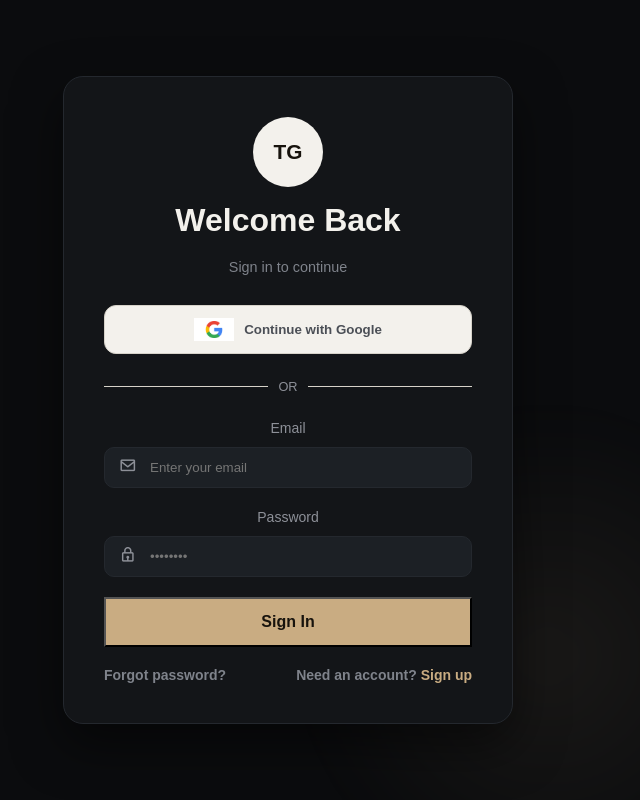
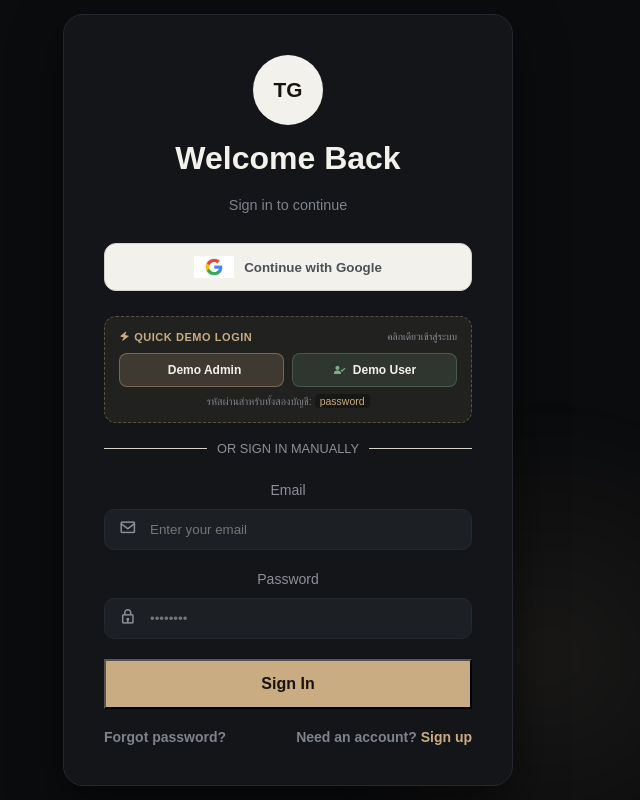
Before and after one commit to Nattapon2005/TechGear-Ecommerce-Web, a PHP site: page /login.php in a window 1280 px wide. Shown: the whole page, without its empty margins (352-992 px from the left). Run offline with PHP 8.4, Linux system fonts and the light colour scheme; data that the repository does not hold is empty; some libraries are stand-ins or nearby versions.

Commit message:
feat(auth): add one-click demo login buttons for admin and customer, add admin shortcut in navbar

```diff
--- a/config/db.php
+++ b/config/db.php
@@ -36,6 +36,9 @@ try {
         UPDATE products SET p_image_url = 'https://images.unsplash.com/photo-1527864550417-7fd91fc51a46?q=80&w=500' WHERE p_image_url LIKE '%photo-1527814050087-179f0011abf4%';
         UPDATE products SET p_image_url = 'https://images.unsplash.com/photo-1612287233002-91d0bc5367ff?q=80&w=500' WHERE p_image_url LIKE '%photo-1600080972464-8e5f2840d437%';
         UPDATE products SET p_image_url = 'https://images.unsplash.com/photo-1649197811770-756bb5f4a57f?q=80&w=500' WHERE p_image_url LIKE '%photo-1615663245857-ac9310031881%' AND p_name LIKE '%Desk Mat%';
+        INSERT IGNORE INTO users (username, email, password, role, phone, address) VALUES
+        ('Admin TechGear', 'admin@techgear.com', '$2y$10$92IXUNpkjO0rOQ5byMi.Ye4oKoEa3Ro9llC/.og/at2.uheWG/igi', 'admin', '0999999999', 'Admin HQ'),
+        ('Demo Customer', 'demo@techgear.com', '$2y$10$92IXUNpkjO0rOQ5byMi.Ye4oKoEa3Ro9llC/.og/at2.uheWG/igi', 'customer', '0812345678', '123 Sukhumvit Road, Bangkok');
     ";
     @mysqli_multi_query($conn, $dead_urls_update);
     while (@mysqli_next_result($conn)) {;}
--- a/login.php
+++ b/login.php
@@ -35,14 +35,16 @@ if ($_SERVER['REQUEST_METHOD'] == 'POST') {
             // เช็คว่า User คนนี้เป็น Admin หรือ ลูกค้าทั่วไป
             // ----------------------------------------------------
             if (isset($user['role']) && $user['role'] == 'admin') {
-
                 $_SESSION['admin_logged_in'] = true;
+                $_SESSION['user_id'] = isset($user['user_id']) ? $user['user_id'] : $user['id'];
+                $_SESSION['username'] = $user['username'];
+                $_SESSION['role'] = 'admin';
                 header("Location: admin/index.php");
                 exit();
             } else {
-
                 $_SESSION['user_id'] = isset($user['user_id']) ? $user['user_id'] : $user['id'];
                 $_SESSION['username'] = $user['username'];
+                $_SESSION['role'] = 'customer';
                 header("Location: index.php");
                 exit();
             }
@@ -91,14 +93,35 @@ if ($_SERVER['REQUEST_METHOD'] == 'POST') {
             <h2 class="auth-title">Welcome Back</h2>
             <p class="auth-subtitle">Sign in to continue</p>
 
-            <button class="btn-google">
+            <button type="button" class="btn-google" onclick="alert('Google Sign-In จำลองไว้เพื่อความสวยงามใน Portfolio กรุณาใช้ปุ่ม Quick Demo Login ด้านล่างเพื่อทดลองใช้งานจริงครับ!')">
                 <img src="imgs/google.png" width="20" alt="G">
                 Continue with Google
             </button>
 
-            <div class="divider"><span>OR</span></div>
+            <!-- Quick Demo Login Section for Portfolio / Reviewers -->
+            <div style="margin: 18px 0; background: rgba(201, 172, 130, 0.08); border: 1px dashed rgba(201, 172, 130, 0.35); border-radius: 12px; padding: 14px; text-align: left;">
+                <div style="display: flex; align-items: center; justify-content: space-between; margin-bottom: 10px;">
+                    <span style="font-size: 11px; font-weight: 700; color: #c9ac82; letter-spacing: 0.05em; text-transform: uppercase;">
+                        <i class='bx bxs-zap' style="color: #c9ac82;"></i> Quick Demo Login
+                    </span>
+                    <span style="font-size: 10px; color: #8d9098;">คลิกเดียวเข้าสู่ระบบ</span>
+                </div>
+                <div style="display: grid; grid-template-columns: 1fr 1fr; gap: 8px;">
+                    <button type="button" onclick="fillDemo('admin')" style="background: rgba(201, 172, 130, 0.18); border: 1px solid rgba(201, 172, 130, 0.4); color: #f3f1ec; padding: 9px 8px; border-radius: 8px; font-size: 12px; font-weight: 600; cursor: pointer; display: flex; align-items: center; justify-content: center; gap: 6px; transition: all 0.2s;">
+                        <i class='bx bxs-shield-quarter' style="color: #c9ac82; font-size: 14px;"></i> Demo Admin
+                    </button>
+                    <button type="button" onclick="fillDemo('customer')" style="background: rgba(127, 174, 143, 0.15); border: 1px solid rgba(127, 174, 143, 0.3); color: #f3f1ec; padding: 9px 8px; border-radius: 8px; font-size: 12px; font-weight: 600; cursor: pointer; display: flex; align-items: center; justify-content: center; gap: 6px; transition: all 0.2s;">
+                        <i class='bx bxs-user-check' style="color: #7fae8f; font-size: 14px;"></i> Demo User
+                    </button>
+                </div>
+                <div style="margin-top: 8px; font-size: 10.5px; color: #7f838b; text-align: center;">
+                    รหัสผ่านสำหรับทั้งสองบัญชี: <code style="color: #c9ac82; background: rgba(0,0,0,0.3); padding: 1px 5px; border-radius: 4px;">password</code>
+                </div>
+            </div>
 
-            <form action="login.php" method="POST">
+            <div class="divider"><span>OR SIGN IN MANUALLY</span></div>
+
+            <form action="login.php" method="POST" id="loginForm">
                 <?php if($error): ?><p style="color:red; font-size:0.9rem; margin-bottom:10px;"><?= $error ?></p><?php endif; ?>
 
                 <div class="input-group">
@@ -128,5 +151,21 @@ if ($_SERVER['REQUEST_METHOD'] == 'POST') {
     </div>
 
     <script src="src/animations.js?v=<?= time() ?>"></script>
+    <script>
+        function fillDemo(role) {
+            const form = document.getElementById('loginForm');
+            const emailInput = form.querySelector('input[name="email"]');
+            const passInput = form.querySelector('input[name="password"]');
+
+            if (role === 'admin') {
+                emailInput.value = 'admin@techgear.com';
+                passInput.value = 'password';
+            } else {
+                emailInput.value = 'demo@techgear.com';
+                passInput.value = 'password';
+            }
+            form.submit();
+        }
+    </script>
 </body>
 </html>
--- a/page/navbar.php
+++ b/page/navbar.php
@@ -111,6 +111,9 @@ if (!isset($_SESSION['cart'])) {
 
                             <div id="pDropdown" class="profile-dropdown">
                                 <div class="box-profile-drop">
+                                    <?php if(!empty($_SESSION['admin_logged_in'])): ?>
+                                        <a href="admin/index.php" style="color: #c9ac82; font-weight: 600;"><i class='bx bxs-dashboard' style="color: #c9ac82;"></i> Admin Dashboard</a>
+                                    <?php endif; ?>
                                     <a href="account.php"><i class='bx bx-cog'></i> Account</a>
                                     <a href="orders.php"><i class='bx bx-package'></i> My Orders</a>
                                     <a class="box-profile-line" href="logout.php"><i class="bx bx-arrow-out-right-square-half " ></i> Logout</a>
```
